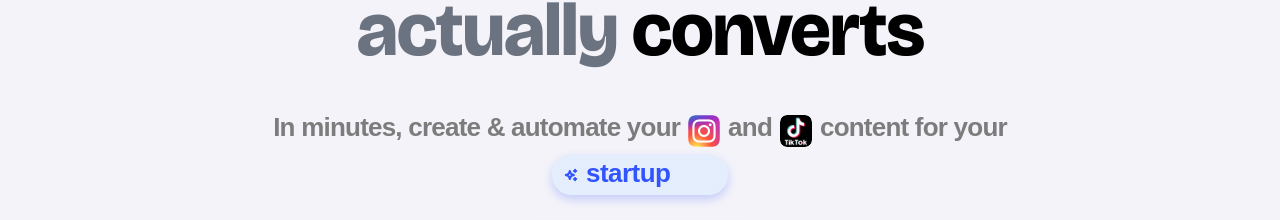
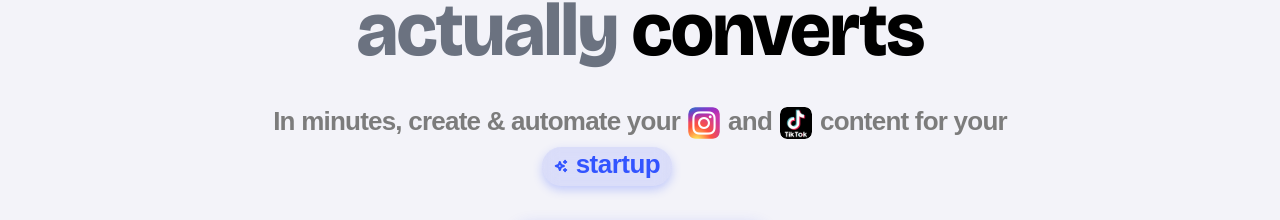
Before and after one commit to ssidikov/degaus, a Next.js app: page / in a window 1280 px wide. Shown: the part 227-447 px from the top of the page. Built offline with nearby package versions, Linux system fonts and the light colour scheme; no server answers; a web font is replaced by a local one.

Commit message:
feat: add HeroSection component including a new RotatingText UI component

```diff
--- a/components/sections/HeroSection.tsx
+++ b/components/sections/HeroSection.tsx
@@ -21,23 +21,23 @@ export default function HeroSection() {
             </h1>
 
             <div className='flex flex-wrap items-center justify-center gap-2 text-[26px] font-bold text-[#7C7C7C] mb-9 leading-none tracking-[-0.78px]'>
-              <span>In minutes, create & automate your</span>
+              <span className='mb-1'>In minutes, create & automate your</span>
               <Image
                 src='/icons/instagram.svg'
                 alt='Instagram'
                 width={32}
                 height={32}
-                className='w-8 h-8 rounded-[7px] mt-2'
+                className='w-8 h-8 rounded-[7px]'
               />
-              <span>and</span>
+              <span className='mb-1'>and</span>
               <Image
                 src='/icons/tiktok.svg'
                 alt='TikTok'
                 width={32}
                 height={32}
-                className='w-8 h-8 rounded-[7px] mt-2'
+                className='w-8 h-8 rounded-[7px]'
               />
-              <span>content for your</span>
+              <span className='mb-1'>content for your</span>
               <RotatingText />
             </div>
 
--- a/components/ui/RotatingText.tsx
+++ b/components/ui/RotatingText.tsx
@@ -3,35 +3,46 @@
 import Image from 'next/image'
 import { useEffect, useState } from 'react'
 
-const ROTATING_WORDS = ['e-commerce', 'mobile app', 'AI influencer', 'startup']
+const ROTATING_ITEMS = [
+  { text: 'e-commerce', icon: '/icons/sparkles.svg' },
+  { text: 'mobile app', icon: '/icons/sparkles.svg' },
+  { text: 'AI influencer', icon: '/icons/sparkles.svg' },
+  { text: 'startup', icon: '/icons/sparkles.svg' },
+]
 
 export default function RotatingText() {
   const [currentIndex, setCurrentIndex] = useState(0)
 
   useEffect(() => {
     const interval = setInterval(() => {
-      setCurrentIndex((prev) => (prev + 1) % ROTATING_WORDS.length)
-    }, 2000) // Change word every 2 seconds
+      setCurrentIndex((prev) => (prev + 1) % ROTATING_ITEMS.length)
+    }, 2000) // Change button every 2 seconds
 
     return () => clearInterval(interval)
   }, [])
 
   return (
-    <span className='h-[40px] inline-flex items-center gap-2 px-3 py-2 bg-blue-100/60 text-[#3254FF] rounded-3xl shadow-[0px_4px_10px_0px_rgba(50,84,255,0.25)] backdrop-blur-sm tracking-[-0.52px] leading-[28px] whitespace-nowrap'>
-      <Image src='/icons/sparkles.svg' alt='ecommerce icon' width={14} height={14} />
-      <span className='relative inline-block min-w-[130px]'>
-        {ROTATING_WORDS.map((word, index) => (
+    <span className='relative inline-block h-[39px]'>
+      {/* Invisible placeholder to reserve space for the widest button */}
+      <span className='h-[39px] inline-flex items-center gap-2 px-3 py-2 rounded-3xl tracking-[-0.52px] leading-[28px] whitespace-nowrap font-bold opacity-0 pointer-events-none bg-transparent'>
+        <Image src={ROTATING_ITEMS[0].icon} alt='placeholder' width={14} height={14} />
+        <span>AI influencer</span>
+      </span>
+
+      {/* Rotating buttons */}
+      {ROTATING_ITEMS.map((item, index) => (
         <span
-            key={word}
-            className='absolute left-0 top-[-16px] text-center flex items-center justify-center transition-all duration-500 font-bold whitespace-nowrap'
+          key={item.text}
+          className='absolute left-0 top-0 h-[39px] inline-flex items-center gap-2 px-3 py-2 bg-[#001ffe1a] text-[#3254FF] rounded-3xl shadow-[0px_4px_10px_0px_rgba(50,84,255,0.25)] backdrop-blur-sm tracking-[-0.52px] leading-[28px] whitespace-nowrap font-bold transition-all duration-500'
           style={{
             opacity: index === currentIndex ? 1 : 0,
             transform: index === currentIndex ? 'translateY(0)' : 'translateY(-10px)',
+            pointerEvents: index === currentIndex ? 'auto' : 'none',
           }}>
-            {word}
+          <Image src={item.icon} alt={`${item.text} icon`} width={14} height={14} />
+          <span className='mb-1'>{item.text}</span>
         </span>
       ))}
     </span>
-    </span>
   )
 }
```
Lines whose indentation alone changed are shown as unchanged.
